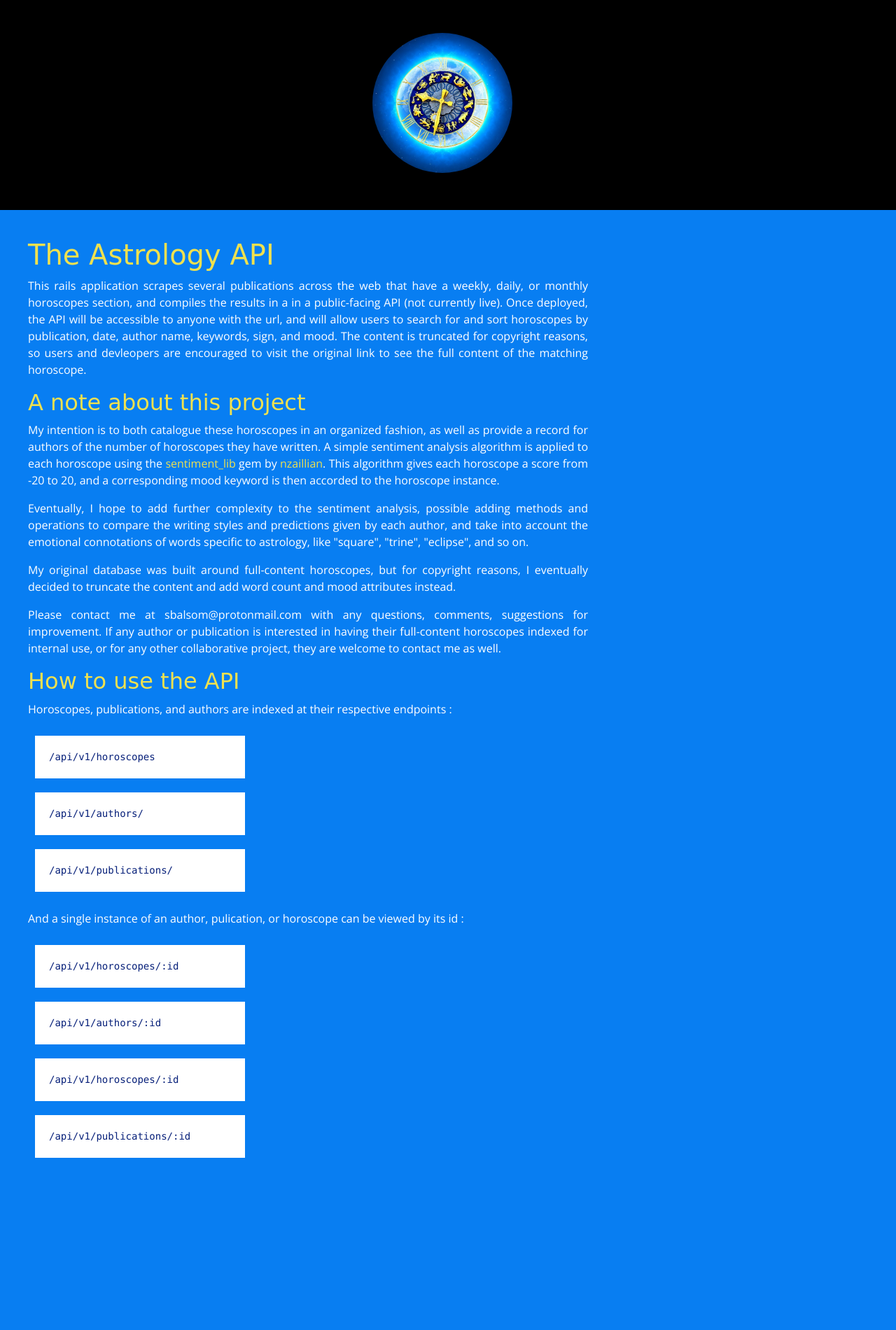
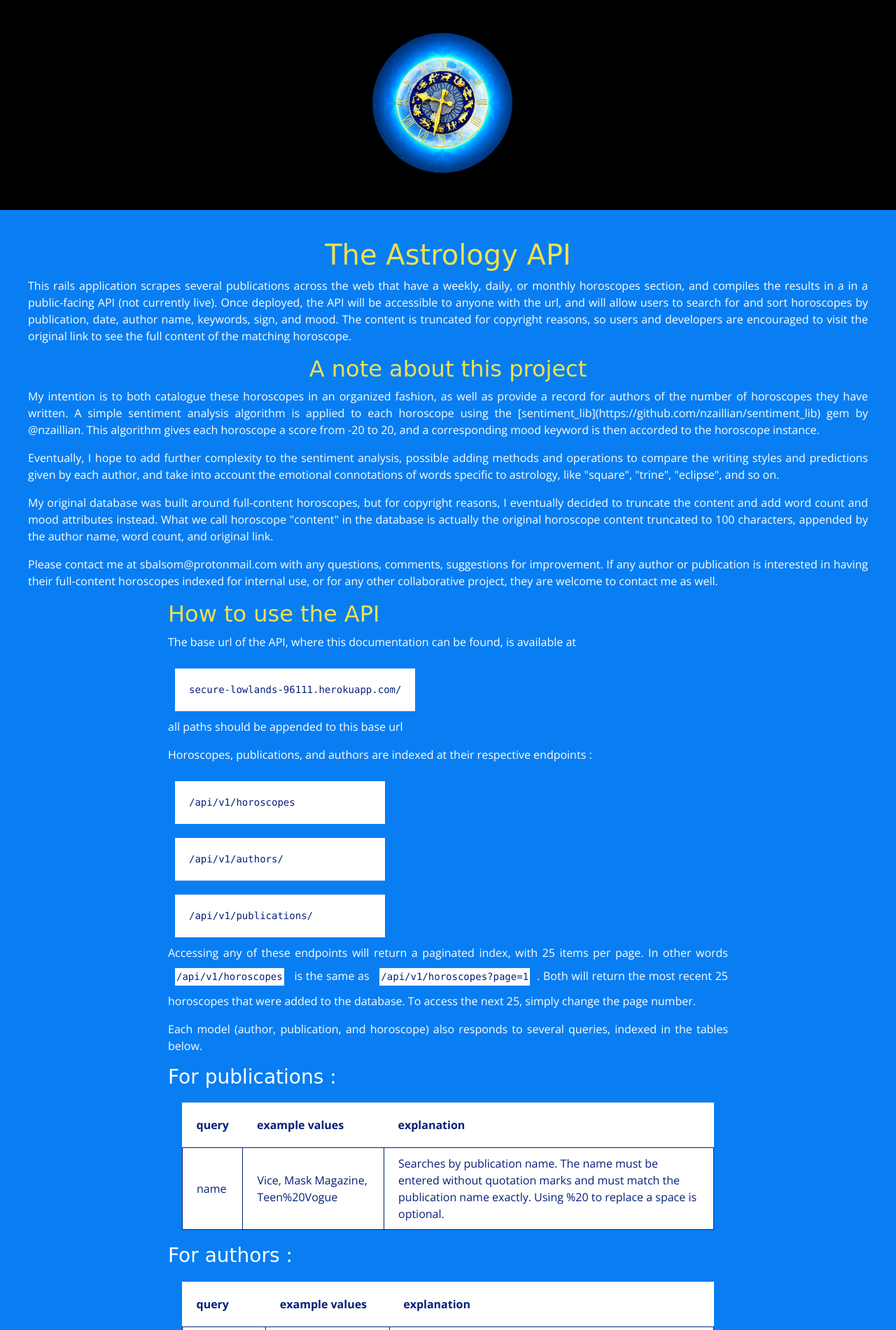
Before and after one commit to sbalsom/astrology-api, a Rails app: page / in a window 1280 px wide. Shown: the top 1900 px of the page at 70% size. Before the commit the page ends 1654 px from the top, so only its background shows below. Run offline with Rails 7, Linux system fonts and the light colour scheme; style sheets or scripts are compiled from the project's sources; parts of the project's set-up code (start-up, migrations or seed data) failed here and were passed over; some libraries are stand-ins or nearby versions; some web fonts are replaced.

Commit message:
updates readme and homepage layout

```diff
--- a/app/assets/stylesheets/application.scss
+++ b/app/assets/stylesheets/application.scss
@@ -16,12 +16,3 @@
   display:flex;
   flex-direction:column;
 }
-
-code {
-  background: white;
-  padding: 20px;
-  margin: 10px;
-  max-width: 300px;
-  min-width: fit-content;
-  color: rgba(6, 31, 121, 1.00)
-}
--- a/app/assets/stylesheets/pages/_home.scss
+++ b/app/assets/stylesheets/pages/_home.scss
@@ -2,6 +2,9 @@
 .home-page-container {
   color: white;
   padding: 40px;
+  display: flex;
+  flex-direction:column;
+  align-items:center;
 
   a {
     color: rgba(239, 225, 79, 1.00);
@@ -13,7 +16,6 @@
   }
 
   p {
-    max-width: 800px;
     text-align: justify;
   }
 
@@ -23,7 +25,46 @@
 
 }
 
-.home-page__code-wrapper {
+.aside {
+  background: rgba(239, 225, 79, 1.00);
+  color: rgba(6, 31, 121, 1.00);
+  font-size: 13px;
+  max-width: 600px;
+  padding: 20px;
+  // align-self:flex-start;
+}
 
+.max-800 {
+  max-width: 800px;
+}
 
+code {
+  background: white;
+  padding: 20px;
+  margin: 10px;
+  max-width: 300px;
+  min-width: fit-content;
+  color: rgba(6, 31, 121, 1.00);
+  display: inline-block;
 }
+
+p code {
+  background: white;
+  color: rgba(6, 31, 121, 1.00);
+  padding: 2px;
+}
+
+table {
+  background: white;
+  color: rgba(6, 31, 121, 1.00);
+  margin: 20px;
+}
+
+td {
+  border: 1px solid rgba(6, 31, 121, 1.00);
+  padding: 10px 20px;
+}
+
+th {
+  padding: 20px;
+}
--- a/app/views/pages/home.html.erb
+++ b/app/views/pages/home.html.erb
@@ -1,22 +1,26 @@
 <div class="home-page-container">
   <h1>The Astrology API</h1>
 
-  <p>This rails application scrapes several publications across the web that have a weekly, daily, or monthly horoscopes section, and compiles the results in a  in a public-facing API (not currently live). Once deployed, the API will be accessible to anyone with the url, and will allow users to search for and sort horoscopes by publication, date, author name, keywords, sign, and mood. The content is truncated for copyright reasons, so users and devleopers are encouraged to visit the original link to see the full content of the matching horoscope.</p>
+  <p>This rails application scrapes several publications across the web that have a weekly, daily, or monthly horoscopes section, and compiles the results in a  in a public-facing API (not currently live). Once deployed, the API will be accessible to anyone with the url, and will allow users to search for and sort horoscopes by publication, date, author name, keywords, sign, and mood. The content is truncated for copyright reasons, so users and developers are encouraged to visit the original link to see the full content of the matching horoscope.</p>
 
   <h2>A note about this project</h2>
 
-  <p>My intention is to both catalogue these horoscopes in an organized fashion, as well as provide a record for authors of the number of horoscopes they have written. A simple sentiment analysis algorithm is applied to each horoscope using the <a href="https://github.com/nzaillian/sentiment_lib">sentiment_lib</a> gem by <a href="https://github.com/nzaillian">nzaillian</a>. This algorithm gives each horoscope a score from -20 to 20, and a corresponding mood keyword is then accorded to the horoscope instance.
+  <p>My intention is to both catalogue these horoscopes in an organized fashion, as well as provide a record for authors of the number of horoscopes they have written. A simple sentiment analysis algorithm is applied to each horoscope using the [sentiment_lib](https://github.com/nzaillian/sentiment_lib) gem by @nzaillian. This algorithm gives each horoscope a score from -20 to 20, and a corresponding mood keyword is then accorded to the horoscope instance.</p>
 
   <p>Eventually, I hope to add further complexity to the sentiment analysis, possible adding methods and operations to compare the writing styles and predictions given by each author, and take into account the emotional connotations of words specific to astrology, like "square", "trine", "eclipse", and so on.</p>
 
-  <p>My original database was built around full-content horoscopes, but for copyright reasons, I eventually decided to truncate the content and add word count and mood attributes instead.</p>
+  <p>My original database was built around full-content horoscopes, but for copyright reasons, I eventually decided to truncate the content and add word count and mood attributes instead. What we call horoscope "content" in the database is actually the original horoscope content truncated to 100 characters, appended by the author name, word count, and original link.</p>
 
   <p>Please contact me at sbalsom@protonmail.com with any questions, comments, suggestions for improvement. If any author or publication is interested in having their full-content horoscopes indexed for internal use, or for any other collaborative project, they are welcome to contact me as well.</p>
+<div class="max-800">
 
     <h2>How to use the API</h2>
 
+    <p>The base url of the API, where this documentation can be found, is available at</p>
+    <code>secure-lowlands-96111.herokuapp.com/</code>
+    <p>all paths should be appended to this base url</p>
+
     <p>Horoscopes, publications, and authors are indexed at their respective endpoints :</p>
-
     <div class="home-page__code-wrapper flex-center-vert">
       <code>/api/v1/horoscopes</code>
 
@@ -25,11 +29,100 @@
       <code>/api/v1/publications/</code>
     </div>
 
-  </p>
 
-  <p>And a single instance of an author, pulication, or horoscope can be viewed by its id :</p>
+    <p>Accessing any of these endpoints will return a paginated index, with 25 items per page. In other words <code>/api/v1/horoscopes</code> is the same as <code>/api/v1/horoscopes?page=1</code>. Both will return the most recent 25 horoscopes that were added to the database. To access the next 25, simply change the page number.</p>
 
-  <p>
+    <p>Each model (author, publication, and horoscope) also responds to several queries, indexed in the tables below.</p>
+
+  </div>
+
+
+<div class="max-800">
+
+    <h3>For publications :</h3>
+    <table>
+      <tr>
+        <th>query</th>
+        <th>example values</th>
+        <th>explanation</th>
+      </tr>
+      <tr>
+        <td>name </td>
+        <td>Vice, Mask Magazine, Teen%20Vogue </td>
+        <td>Searches by publication name. The name must be entered without quotation marks and must match the publication name exactly. Using %20 to replace a space is optional.</td>
+      </tr>
+    </table>
+
+    <h3>For authors :</h3>
+    <table>
+      <tr>
+        <th>query</th>
+        <th>example values</th>
+        <th>explanation</th>
+      </tr>
+      <tr>
+        <td>full_name</td>
+        <td>Corina, ra, Annabel%20Gat</td>
+        <td>Searches by author name, including first and last name. The name must be entered without quotation marks, and doesn't have to match the author name exactly. Using %20 to replace a space is optional.</td>
+      </tr>
+      <tr>
+        <td>min_count</td>
+        <td>30, 1000, 1</td>
+        <td>Each author is given a horoscope_count, and the value of min_count returns only authors whose horoscope_count is above the given value.  (Returns authors who have written exactly X or more than X horoscopes)</td>
+      </tr>
+    </table>
+
+
+  <h3>For horoscopes :</h3>
+  <table>
+    <tr>
+      <th>query</th>
+      <th>example values</th>
+      <th>explanation</th>
+    </tr>
+    <tr>
+      <td>sign</td>
+      <td>Taurus, capricorn</td>
+      <td>Searches horoscopes by sign. The sign must be entered without quotation marks, has to match the sign name exactly, but the query is case-insensitive. </td>
+    </tr>
+    <tr>
+      <td>range</td>
+      <td> 1, 7, 30 </td>
+      <td>Horoscopes are categorized as "Daily" (range = 1), "Weekly" (range = 7), or "Monthly" (range = 30) </td>
+    </tr>
+    <tr>
+      <td>beg_date, end_date</td>
+      <td>11-01-2019, 23-09-2018 </td>
+      <td>Returns horoscopes published* between the given dates</td>
+    </tr>
+    <tr>
+      <td>min_words</td>
+      <td>300, 30</td>
+      <td>Returns horoscopes where the original content was above a given minimum word count. (Horoscope content is always truncated to 100 characters in the results)</td>
+    </tr>
+    <tr>
+      <td>mood</td>
+      <td>Turbulent, diff, Life%20Affirming</td>
+      <td>Horoscopes are analyzed using a sentiment analysis gem, and given a score and mood keyword. The "moods" for horoscopes are : Turbulent, Difficult, Trying, Worrisome, Neutral, Reassuring, Promising, and Life-affirming. The mood keyword in the query does not have to match the horoscope mood keyword exactly.</td>
+    </tr>
+  </table>
+  </div>
+
+  <p class="aside">* Usually "start_date" corresponds to date published, i.e. when the horoscope for the week of November 1st - 8th is published on November 1st. Depending on the practice of the publication, some horoscopes might have been originally published on a day proceeding the "start_date", as in the case of Vice dailies, which are actually published the night before the horoscope "begins". The API currently does not save publishing dates, only start_date (the day on which the horoscope becomes applicable). If any users of the API want to know the exact original publishing date, they should return to the original article and access it in the metadata of that page.</p>
+<div class="max-800">
+
+    <p>An example  of a full search query might be :</p>
+
+    <code>secure-lowlands-96111.herokuapp.com/api/v1/horoscopes?min_words=300&sign=Taurus&range=7
+    </code>
+
+    <p>This would return weekly horoscopes for Taurus where the original content is above 300 words.</p>
+</div>
+  <div class="max-800">
+    <h2>Accessing individual records</h2>
+
+    <p>A single instance of an author, publication, or horoscope can be viewed by adding its id to the path:</p>
+
     <div class="home-page__code-wrapper flex-center-vert">
       <code>/api/v1/horoscopes/:id</code>
 
@@ -39,7 +132,19 @@
 
       <code>/api/v1/publications/:id</code>
     </div>
+      <p>The id is found within the record of the given instance :</p>
+
+      <code>author": {
+      "id": 118,
+      "full_name": "Annabel Gat",
+      "created_at": "2019-10-05T11:35:30.933Z",
+      "updated_at": "2019-10-05T12:02:42.643Z",
+      ...
+      }
+      </code>
 
 
+      <p>"created_at" and "updated_at" describe when the record was added to the database, and when the record was last updated. They should not be confused with other attributes like "start_date" for horoscope.
       </p>
     </div>
+</div>
```
Lines whose indentation alone changed are shown as unchanged.
